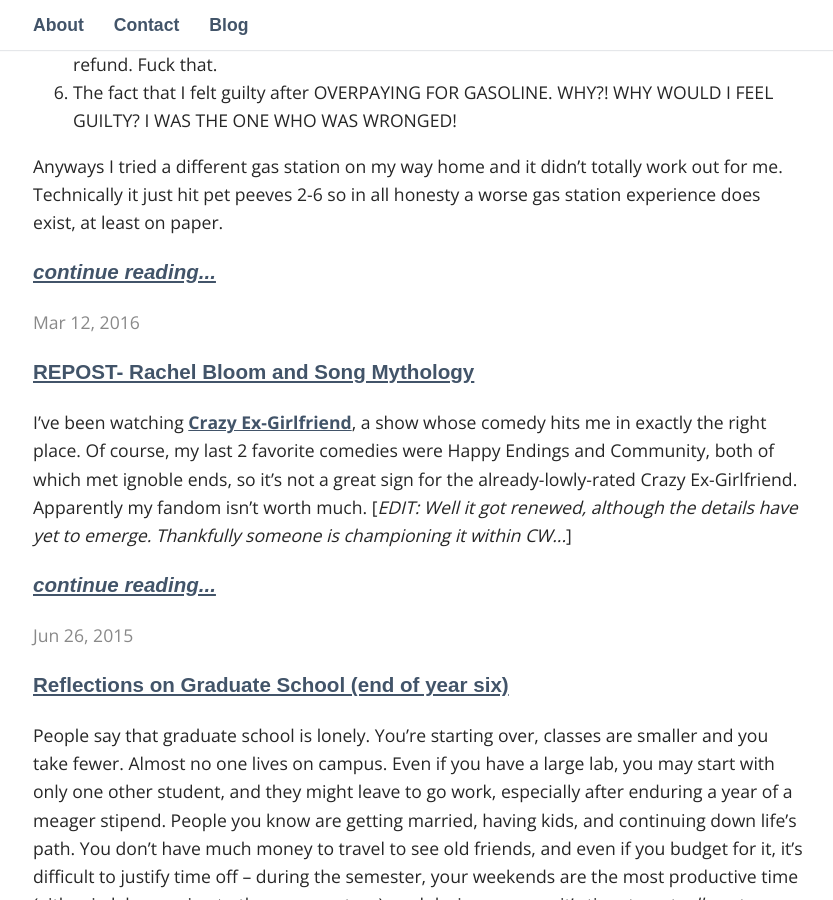
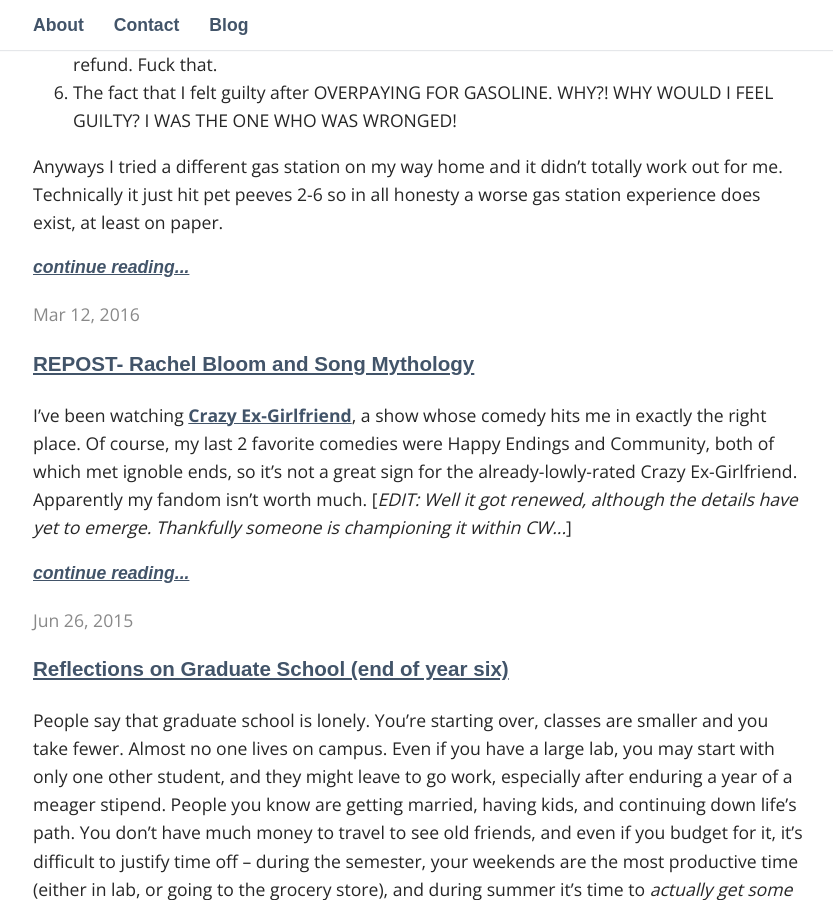
Before and after one commit to CriticalTom/startjekyll, a Jekyll site: the page built from blog/index.html, in a window 1280 px wide and 900 px high, scrolled down 914 px. Shown: the whole window, without its empty margins (222-1055 px from the left). Built offline with Jekyll 4.4.1, drawn with Linux system fonts in a browser that asks for light colours; some web fonts are replaced.

```diff
--- a/blog/index.html
+++ b/blog/index.html
@@ -7,7 +7,7 @@ layout: default
     <time>{{ post.date | date: "%b %-d, %Y" }}</time>
     <h3><a href="{{ post.url |prepend: site.baseurl }}">{{ post.title }}</a></h3>
     {{ post.excerpt }}
-    <h3><a href="{{ post.url |prepend: site.baseurl }}"><i>{{ "continue reading..." }}</i></a></h3>
+    <h4><a href="{{ post.url |prepend: site.baseurl }}"><i>{{ "continue reading..." }}</i></a></h4>
 {% endfor %}
 
 <p> subscribe <a hfref="{{ "/feed.xml" | prepend: site.baseurl }}">via RSS</a></p>
```
